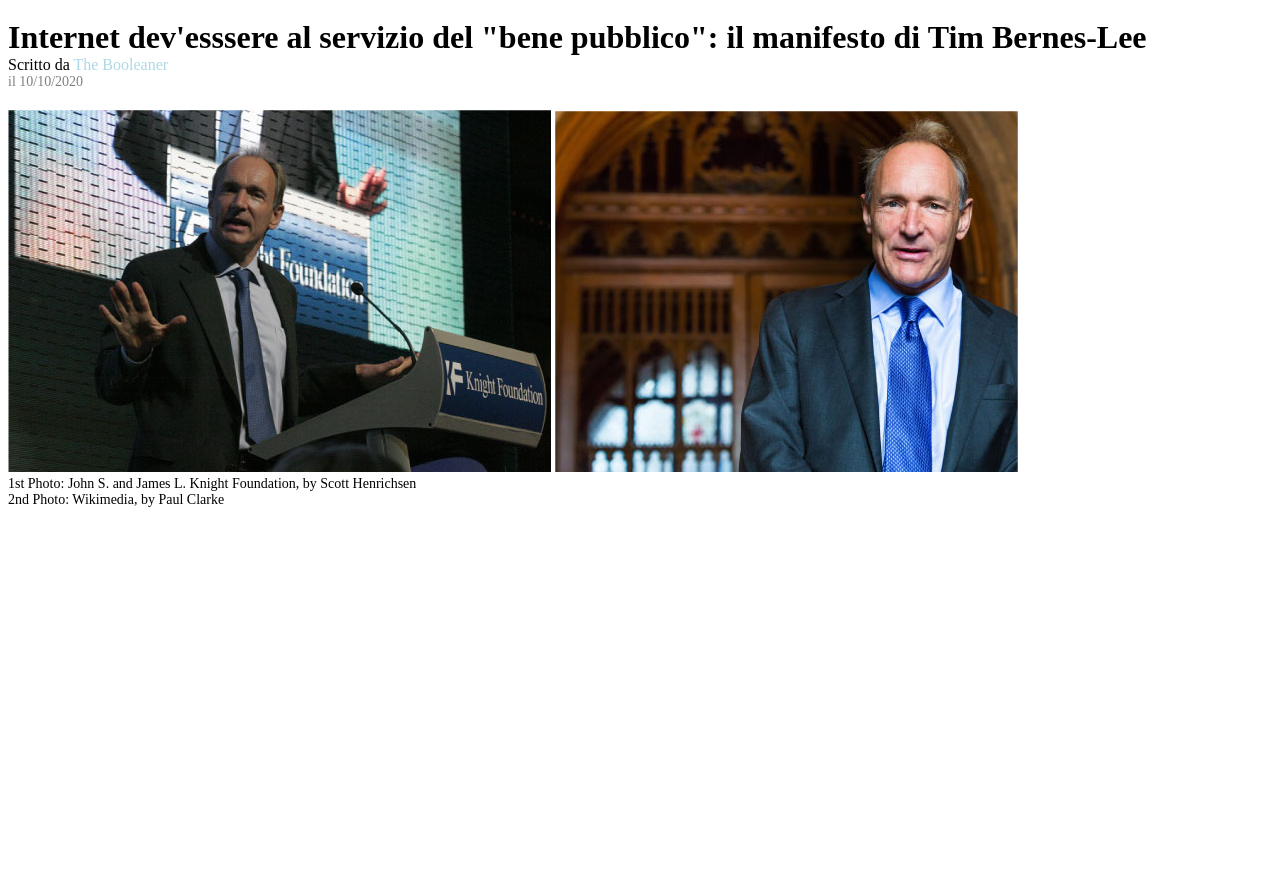
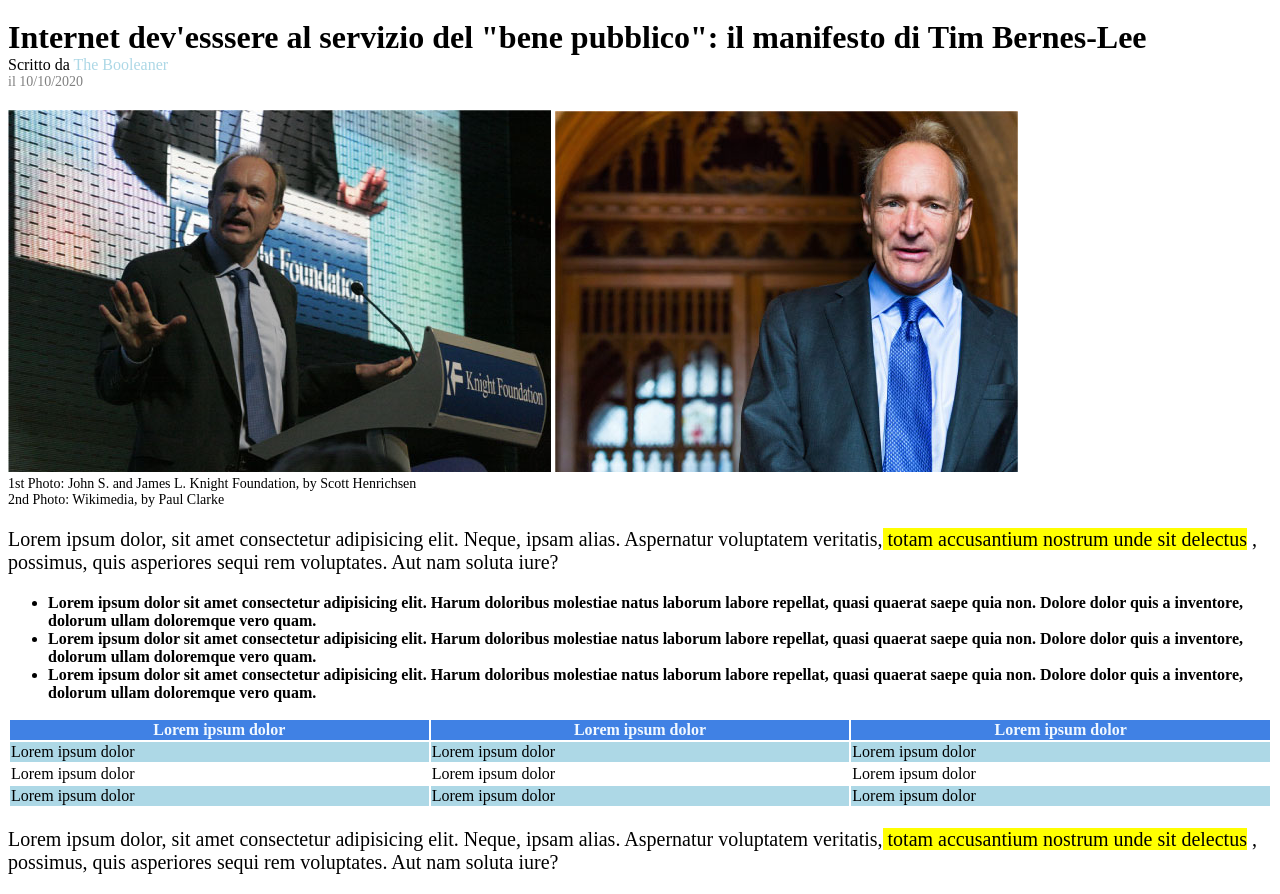
Before and after one commit to MartinaAmbrosini/html-css-booleaner, a plain HTML site: page index.html in a window 1280 px wide. Shown: the part 110-1004 px from the top of the page. Before the commit the page ends 800 px from the top, so only its background shows below. Drawn offline with Linux system fonts and the light colour scheme.

Commit message:
finita tabella

```diff
--- a/css/style.css
+++ b/css/style.css
@@ -46,3 +46,31 @@ h1 {
 .source2 {
     font-size: 14px;
 }
+
+p {
+    font-size: 20px;
+}
+
+.giallo {
+    background-color: yellow;
+    font-size: 20px;
+}
+
+/* stile tabella */
+
+table {
+    width: 100%;
+}
+
+thead {
+    background-color: rgb(64, 129, 228);
+    color: aliceblue;
+}
+
+.riga1 {
+    background-color: lightblue;
+}
+
+.riga2 {
+    background-color: rgb(255, 255, 255);
+}
--- a/index.html
+++ b/index.html
@@ -34,6 +34,76 @@
         <div class="source2">
             2nd Photo: Wikimedia, by Paul Clarke
         </div>
+    </div>
+
+    <!-- Parte centrale della pagina-->
+    <div>
+        <main>
+            <p>
+                Lorem ipsum dolor, sit amet consectetur adipisicing elit. Neque, ipsam alias. Aspernatur voluptatem veritatis,<span class="giallo"> totam accusantium nostrum unde sit delectus</span> , possimus, quis asperiores sequi rem voluptates. Aut nam soluta iure?
+            </p>
+            <ul class=>
+                <li>
+                    <strong>
+                        Lorem ipsum dolor sit amet consectetur adipisicing elit. Harum doloribus molestiae natus laborum labore repellat, quasi quaerat saepe quia non. Dolore dolor quis a inventore, dolorum ullam doloremque vero quam.
+                    </strong>
+                </li>
+                <li>
+                    <strong>
+                        Lorem ipsum dolor sit amet consectetur adipisicing elit. Harum doloribus molestiae natus laborum labore repellat, quasi quaerat saepe quia non. Dolore dolor quis a inventore, dolorum ullam doloremque vero quam.
+                    </strong>
+                </li>
+                <li>
+                    <strong>
+                        Lorem ipsum dolor sit amet consectetur adipisicing elit. Harum doloribus molestiae natus laborum labore repellat, quasi quaerat saepe quia non. Dolore dolor quis a inventore, dolorum ullam doloremque vero quam.
+                    </strong>
+                </li>
+            </ul>
+            <table>
+                <!--Instestazione tabella-->
+                <thead>
+                    <tr>
+                        <th><strong>Lorem ipsum dolor</strong></th>
+                        <th><strong>Lorem ipsum dolor</strong></th>
+                        <th><strong>Lorem ipsum dolor</strong></th>
+                    </tr>
+                </thead>
+                <!--Instestazione tabella-->
+
+                <!--Corpo tabella-->
+                <tbody>
+                    <tr class="riga1">
+                        <td>Lorem ipsum dolor</td>
+                        <td>Lorem ipsum dolor</td>
+                        <td>Lorem ipsum dolor</td>
+                    </tr>
+                    <tr class="riga2">
+                        <td>Lorem ipsum dolor</td>
+                        <td>Lorem ipsum dolor</td>
+                        <td>Lorem ipsum dolor</td>
+                    </tr>
+                    <tr class="riga1" >
+                        <td>Lorem ipsum dolor</td>
+                        <td>Lorem ipsum dolor</td>
+                        <td>Lorem ipsum dolor</td>
+                    </tr>
+
+                <!--Chiusura della tabella-->
+                </tbody>
+            </table>
+            <p>
+                Lorem ipsum dolor, sit amet consectetur adipisicing elit. Neque, ipsam alias. Aspernatur voluptatem veritatis,<span class="giallo"> totam accusantium nostrum unde sit delectus</span> , possimus, quis asperiores sequi rem voluptates. Aut nam soluta iure?
+            </p>
+        </main>
+    </div>
+
+    <!-- Parte finale della pagina-->
+
+<div>
+    <footer>
+
+    </footer>
+</div>
 
 </body>
 
```
